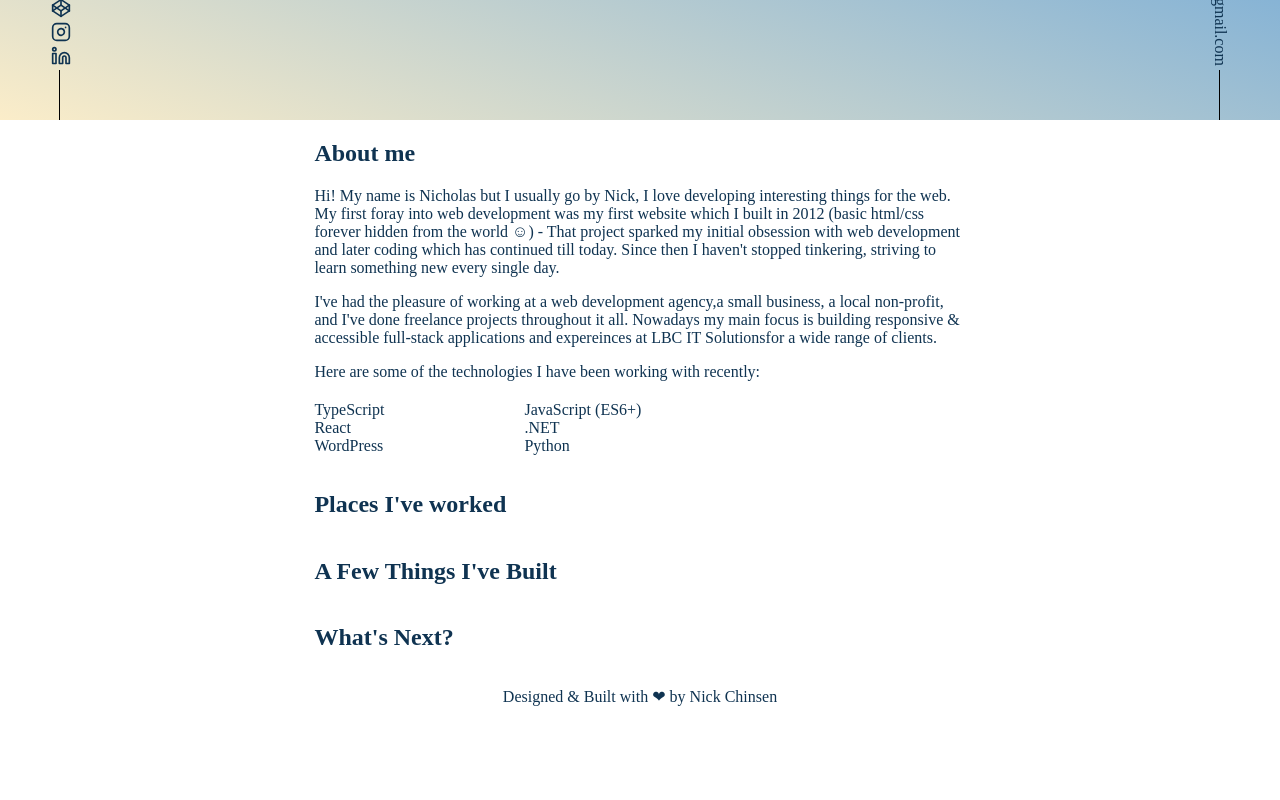
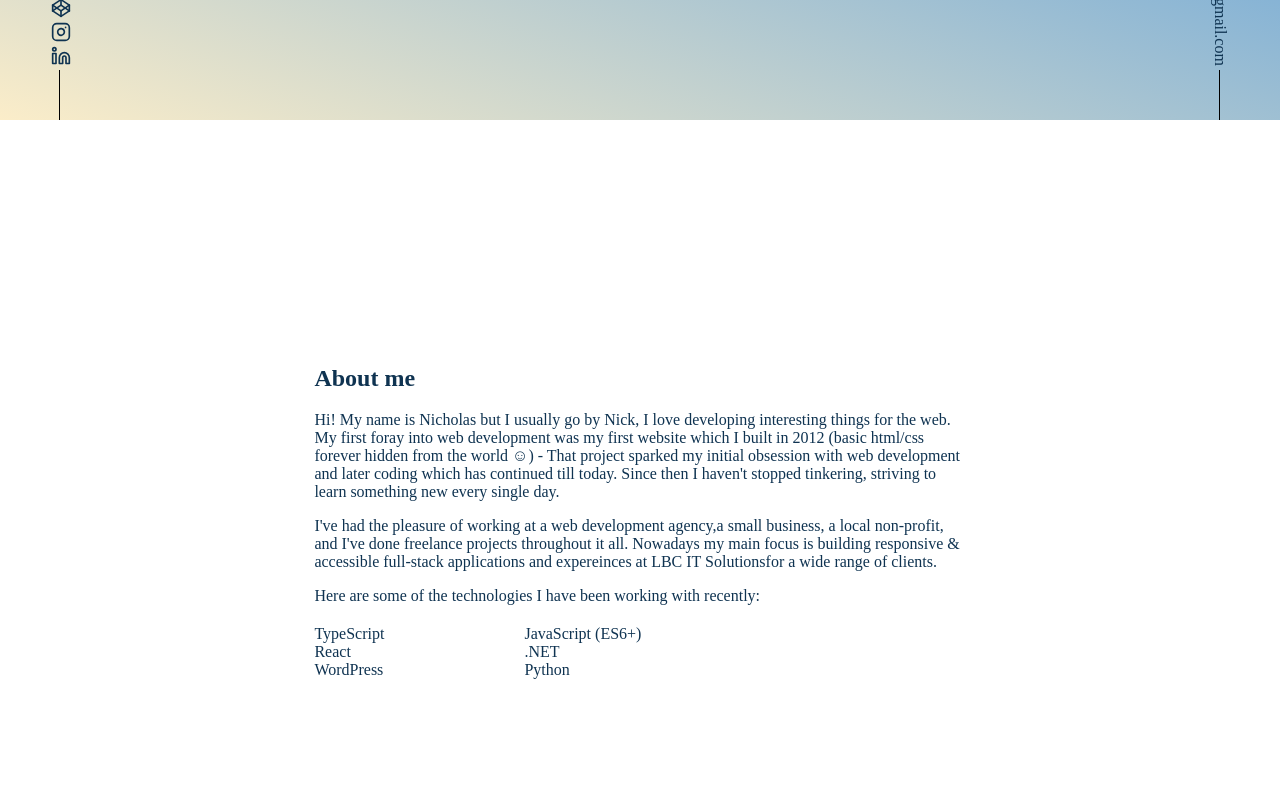
Before and after one commit to karnnivore/nick-chinsen-website, a Next.js app: page / in a window 1280 px wide. Shown: the part 680-1480 px from the top of the page. Before the commit the page ends 1401 px from the top, so only its background shows below. Built offline with nearby package versions, Linux system fonts and the light colour scheme.

Commit message:
Create container for landing sections

```diff
--- a/components/home/About.tsx
+++ b/components/home/About.tsx
@@ -1,9 +1,10 @@
 import React from 'react'
 import styles from '../../styles/home/About.module.css'
+import { SectionContainer } from '../layout/SectionContainer'
 
 export const About = () => {
   return (
-    <React.Fragment>
+    <SectionContainer>
       <section className={styles.aboutSection}>
         <h1>About me</h1>
         <p>
@@ -33,6 +34,6 @@ export const About = () => {
           </ul>
         </p>
       </section>
-    </React.Fragment>
+    </SectionContainer>
   )
 }
--- /dev/null
+++ b/components/layout/SectionContainer.tsx
@@ -0,0 +1,9 @@
+import styles from "../../styles/layout/SectionContainer.module.css"
+
+export const SectionContainer = ({children} : any) => {
+  return(
+    <div className={styles.sectionContainer}>
+      {children}
+    </div>
+  )
+}
--- /dev/null
+++ b/styles/layout/SectionContainer.module.css
@@ -0,0 +1,5 @@
+.sectionContainer {
+  height: 100vh;
+  display: flex;
+  align-items: center;
+}
```
